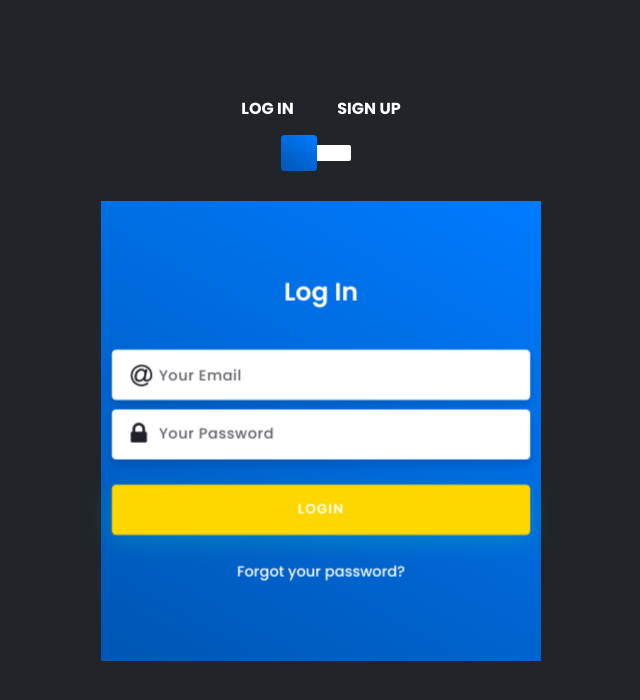
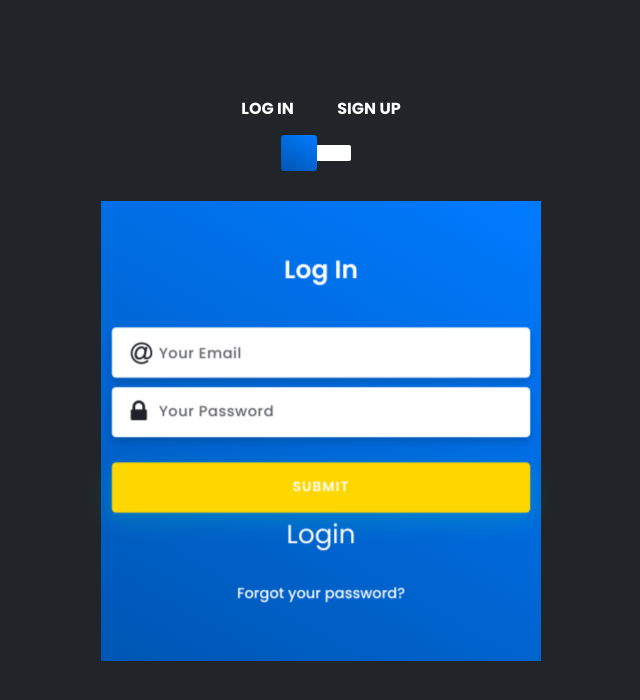
Before and after one commit to priyansh-pj/ExpertBill-PHP, a CodeIgniter 4 app: the page made by app/Views/Credentials/login.php in a window 1280 px wide. Shown: the top 700 px of the page, without its empty margins (319-959 px from the left). Run offline with PHP 8.4 and a stand-in for CodeIgniter, Linux system fonts and the light colour scheme; the template is opened without the code that fills it, so the values that code supplies are empty; some libraries are stand-ins or nearby versions.

Commit message:
login modify

```diff
--- a/app/Views/Credentials/login.php
+++ b/app/Views/Credentials/login.php
@@ -343,7 +343,7 @@
                                                         required>
                                                     <i class="input-icon fa fa-lock"></i>
                                                 </div>
-                                                <a href="#" class="btn mt-4">Login</a>
+                                                <input type="submit" class="btn mt-4">Login</a>
                                                 <p class="mb-0 mt-4 text-center">
                                                     <a href="#0" class="link">Forgot your password?</a>
                                                 </p>
@@ -403,7 +403,7 @@
                                                         required>
                                                     <i class="input-icon fa fa-lock"></i>
                                                 </div>
-                                                <a href="#" class="btn mt-4">Signup</a>
+                                                <input type="submit" class="btn mt-4">Signup</a>
                                         </div>
                                     </div>
                                 </div>
```
